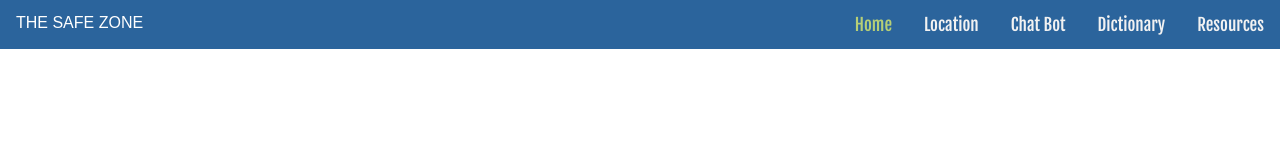
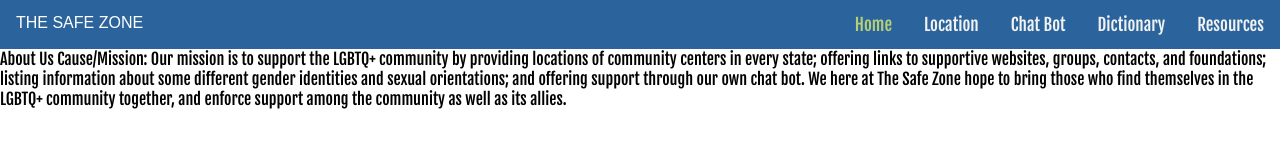
Before and after one commit to lhouston6697/TheSafeZone, a plain HTML site: page The Safe Zone/index.html in a window 1280 px wide. Drawn offline with Linux system fonts and the light colour scheme.

Commit message:
Update index.html

```diff
--- a/The Safe Zone/index.html
+++ b/The Safe Zone/index.html
@@ -16,5 +16,15 @@
       <a href="location.html">Location</a>
       <a class="active" href="index.html">Home</a>
 </div>
+    <div>
+      About Us
+
+Cause/Mission:
+   Our mission is to support the LGBTQ+ community by providing locations of community centers in every state;
+      offering links to supportive websites, groups, contacts, and foundations;
+      listing information about some different gender identities and sexual orientations;
+      and offering support through our own chat bot. We here at The Safe Zone hope to bring those who find themselves
+      in the LGBTQ+ community together, and enforce support among the community as well as its allies.
+    </div>
   </body>
 </html>
```
